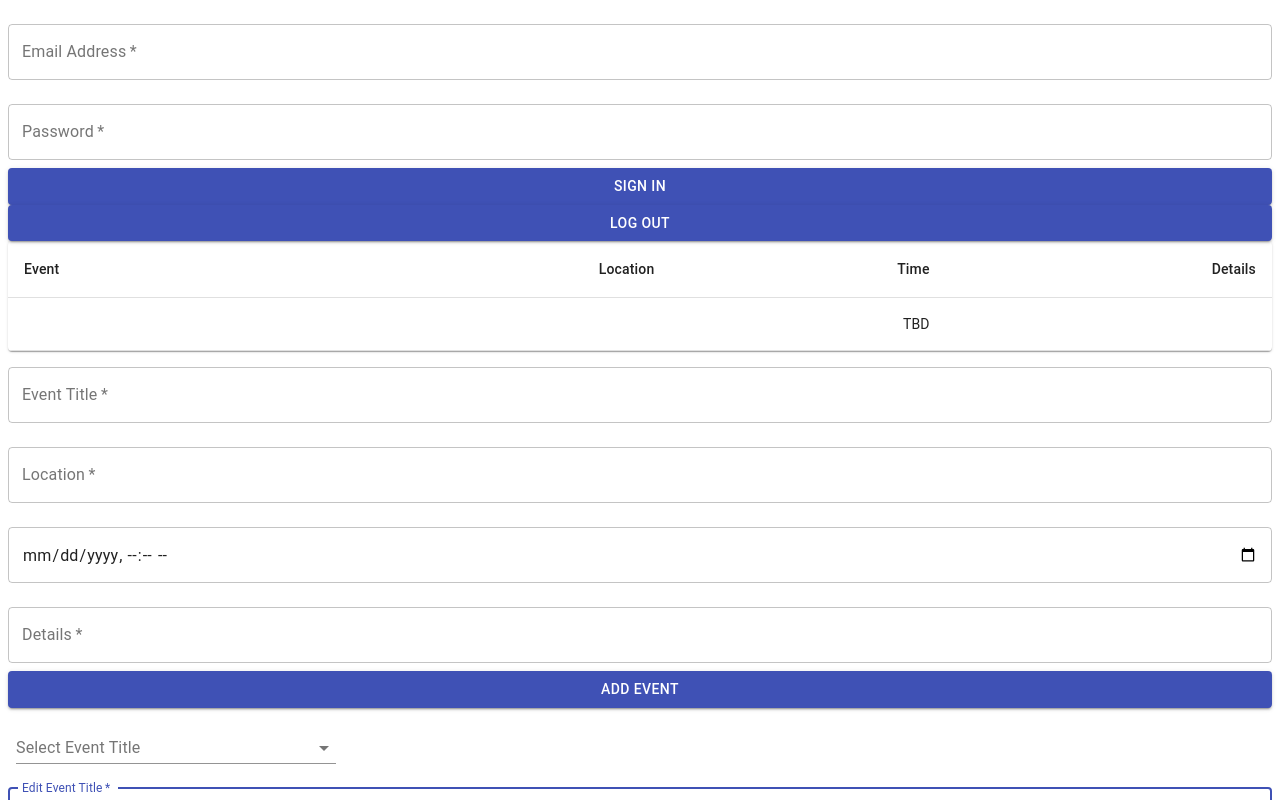
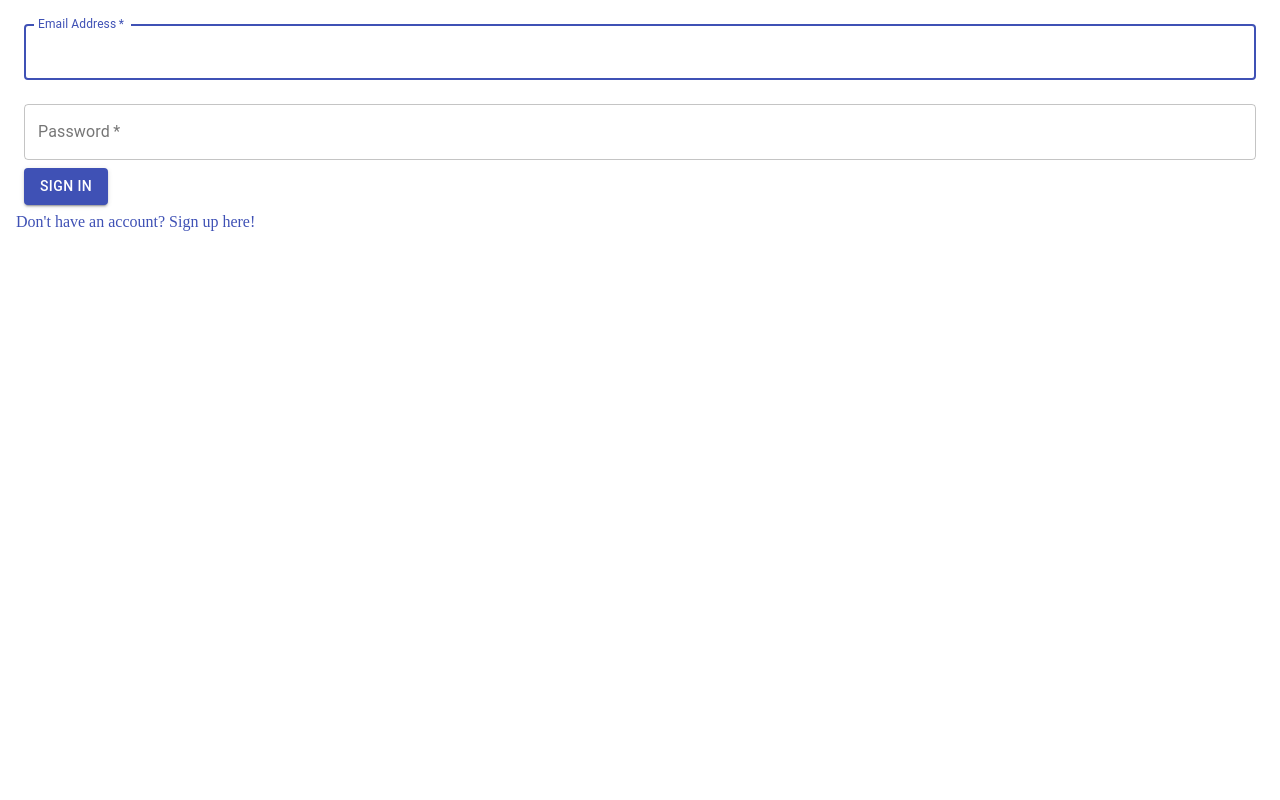
Before and after one commit to cwcraw/eventsv2-fe, a React (Create React App) app: page / in a window 1280 px wide. Shown: the top 800 px of the page. Built offline with nearby package versions, Linux system fonts and the light colour scheme.

Commit message:
Finished CRUD GUIs and added Signup

```diff
--- a/src/App.js
+++ b/src/App.js
@@ -1,19 +1,38 @@
 import React, { useState } from "react";
 import Login from "./pages/login";
-// import SignUp from "./pages/signup";
-// import Home from "./pages/home";
+import SignUp from "./pages/signup";
 import EventsDisplay from "./pages/events";
 import AddEventDisplay from "./pages/addEvent";
 import EditEventDisplay from "./pages/editEvent";
 import DeleteEventDisplay from "./pages/deleteEvent";
-// import Account from "./pages/account";
+import { makeStyles } from "@material-ui/core/styles";
 import { authMiddleWare } from "./util/auth";
 
 import axios from "axios";
+import { Link } from "@material-ui/core";
 axios.defaults.baseURL =
   "https://us-central1-eventsv2-3097d.cloudfunctions.net/api";
+
+  const useStyles = makeStyles((theme) => ({
+    app: {
+      margin: theme.spacing(1),
+      minWidth: 320,
+    },
+  }));
+
 export default function App() {
+  const classes = useStyles();
+
+  //First we will define all the states
+
+  const [renderState, updateRender] = useState("loggedOut");
+
   const [loginState, updateLogin] = useState({
+    email: "",
+    password: "",
+  });
+
+  const [signUpState, updateSignUp] = useState({
     email: "",
     password: "",
   });
@@ -36,11 +55,11 @@ export default function App() {
     eventlist: [],
   });
 
+  //Utility functions and state handlers
   function logoutHandler() {
     localStorage.removeItem("AuthToken");
+    handleRender("loggedOut");
   }
-
-
 
   function handleChangeHome(event) {
     updateHome(event);
@@ -66,12 +85,15 @@ export default function App() {
   }
 
   function handleChangeDeleteEvent(event) {
-    console.log(event.target.value)
-    updateDeleteEvent(event.target.value)
+    updateDeleteEvent(event.target.value);
   }
 
   function handleChangeEvents(event) {
     updateEventList(event);
+  }
+
+  function handleRender(state) {
+    updateRender(state);
   }
 
   function handleChangeLogin(event) {
@@ -79,11 +101,12 @@ export default function App() {
     updateObj[event.target.name] = event.target.value;
     updateLogin(updateObj);
   }
-  // function handleChangeSignUp(event) {
-  //   let updateObj = signUpState;
-  //   updateObj[event.target.name] = event.target.value;
-  //   updateSignUp(updateObj);
-  // }
+
+  function handleChangeSignUp(event) {
+    let updateObj = signUpState;
+    updateObj[event.target.name] = event.target.value;
+    updateSignUp(updateObj);
+  }
 
   function componentWillMountHome() {
     authMiddleWare();
@@ -132,6 +155,7 @@ export default function App() {
         localStorage.setItem("AuthToken", `Bearer ${response.data.token}`);
         componentWillMountHome();
         componentWillMountEvents();
+        handleRender("loggedIn");
       })
       .catch((error) => {});
   }
@@ -148,7 +172,7 @@ export default function App() {
       time: editEventState.time,
       note: editEventState.note,
     };
-    console.log(userData)
+    console.log(userData);
     axios
       .post("/event", userData)
       .then((response) => {
@@ -170,7 +194,7 @@ export default function App() {
       time: editEventState.time,
       note: editEventState.note,
     };
-    console.log(userData.eventId)
+    console.log(userData.eventId);
     axios
       .put(`/event/${userData.eventId}`, userData)
 
@@ -178,7 +202,7 @@ export default function App() {
         componentWillMountEvents();
       })
       .catch((error) => {
-        console.log(error)
+        console.log(error);
       });
   }
 
@@ -187,47 +211,64 @@ export default function App() {
     const authToken = localStorage.getItem("AuthToken");
     axios.defaults.headers.common = { Authorization: `${authToken}` };
     event.preventDefault();
-    console.log(deleteEventState)
+    console.log(deleteEventState);
     axios
       .delete(`/event/${deleteEventState}`)
       .then((response) => {
-        console.log("Mounting")
+        console.log("Mounting");
         componentWillMountEvents();
       })
       .catch((error) => {
-        console.log(error)
+        console.log(error);
       });
   }
 
-  // function handleSubmitSignUp(event) {
-  //   console.log("New User");
-  //   event.preventDefault();
-  //   const userData = {
-  //     email: signUpState.email,
-  //     password: signUpState.password,
-  //     confirmPassword: signUpState.confirmPassword,
-  //     username: signUpState.username,
-  //   };
-  //   console.log(userData);
-  //   axios
-  //     .post("/signup", userData)
-  //     .then((response) => {
-  //       localStorage.setItem("AuthToken", `Bearer ${response.data.token}`);
-  //       history.push("/");
-  //     })
-  //     .catch((error) => {});
-  // }
+  function handleSubmitSignUp(event) {
+    console.log("New User");
+    event.preventDefault();
+    const userData = {
+      email: signUpState.email,
+      password: signUpState.password,
+      confirmPassword: signUpState.confirmPassword,
+      username: signUpState.username,
+    };
+    axios
+      .post("/signup", userData)
+      .then((response) => {
+        localStorage.setItem("AuthToken", `Bearer ${response.data.token}`);
+        componentWillMountHome();
+        componentWillMountEvents();
+        updateRender("loggedIn");
+      })
+      .catch((error) => {});
+  }
 
+  if (renderState === "loggedOut") {
     return (
-    <div>
+      <div className={classes.app}>
         <Login
           logProp={loginState}
           handleChangeLogin={handleChangeLogin}
           handleChangeHome={handleChangeHome}
           handleSubmitLogin={handleSubmitLogin}
+        />
+        <Link
+          onClick={(e) => {
+            updateRender("signUp");
+          }}
+        >
+          Don't have an account? Sign up here!
+        </Link>
+      </div>
+    );
+  } else if (renderState === "loggedIn") {
+    return (
+      <div className={classes.app}>
+        <EventsDisplay
           logoutHandler={logoutHandler}
+          homeProp={homeState}
+          eventsProp={eventList}
         />
-      <EventsDisplay homeProp={homeState} eventsProp={eventList} />
         <AddEventDisplay
           handleChangeEditEvent={handleChangeEditEvent}
           handleSubmitAddEvent={handleSubmitAddEvent}
@@ -246,4 +287,52 @@ export default function App() {
         />
       </div>
     );
+  } else if (renderState === "signUp") {
+    return (
+      <div >
+        <SignUp
+          signProp={signUpState}
+          handleChangeSignUp={handleChangeSignUp}
+          handleSubmitSignUp={handleSubmitSignUp}
+        /> <br/>
+        <Link
+          onClick={(e) => {
+            updateRender("loggedOut");
+          }}
+        >
+          Already have an account? Log in here!
+        </Link>
+      </div>
+    );
   }
+
+  //   return (
+  //     <div>
+  //       <Login
+  //         renderState={"login"}
+  //         logProp={loginState}
+  //         handleChangeLogin={handleChangeLogin}
+  //         handleChangeHome={handleChangeHome}
+  //         handleSubmitLogin={handleSubmitLogin}
+  //         logoutHandler={logoutHandler}
+  //       />
+  //       <EventsDisplay homeProp={homeState} eventsProp={eventList} />
+  //       <AddEventDisplay
+  //         handleChangeEditEvent={handleChangeEditEvent}
+  //         handleSubmitAddEvent={handleSubmitAddEvent}
+  //       />
+  //       <EditEventDisplay
+  //         eventsProp={eventList}
+  //         editEventProp={editEventState}
+  //         handleChangeEditEvent={handleChangeEditEvent}
+  //         handleSubmitEditEvent={handleSubmitEditEvent}
+  //       />
+  //       <DeleteEventDisplay
+  //         eventsProp={eventList}
+  //         editEventProp={editEventState}
+  //         handleChangeDeleteEvent={handleChangeDeleteEvent}
+  //         handleSubmitDeleteEvent={handleSubmitDeleteEvent}
+  //       />
+  //     </div>
+  //   );
+}
--- a/src/pages/account.js
+++ b/src/pages/account.js
@@ -1,7 +1,6 @@
 import React from "react";
 
 export default function Account(props) {
-    console.log(props)
   return (
     <>
       <div>Welcome to your event tracker, {props.account.username}</div>
--- a/src/pages/addEvent.js
+++ b/src/pages/addEvent.js
@@ -5,6 +5,8 @@ import TextField from "@material-ui/core/TextField";
 export default function AddEvent(props) {
     return (
       <>
+                    <h2>Please add an event here</h2>
+
         <form>
           <TextField
             variant="outlined"
@@ -62,7 +64,6 @@ export default function AddEvent(props) {
           />
           <Button
             type="submit"
-            fullWidth
             variant="contained"
             color="primary"
             onClick={(e) => {
--- a/src/pages/deleteEvent.js
+++ b/src/pages/deleteEvent.js
@@ -16,12 +16,15 @@ const useStyles = makeStyles((theme) => ({
   },
 }));
 
+
+
 export default function DeleteEvent(props) {
     const classes = useStyles();
     let eventArray = props.eventsProp.events || [{id:'',event:' '}]
-
   return (
     <>
+              <h2>Please delete an event here</h2>
+
       <FormControl className={classes.formControl}>
         <InputLabel id="demo-simple-select-label">Select Event Title</InputLabel>
         <Select
@@ -39,7 +42,6 @@ export default function DeleteEvent(props) {
       <form>
         <Button
           type="delete"
-          fullWidth
           variant="contained"
           color="primary"
           onClick={(e) => {
--- a/src/pages/editEvent.js
+++ b/src/pages/editEvent.js
@@ -22,12 +22,12 @@ export default function AddEvent(props) {
     let eventArray = props.eventsProp.events || [{id:'',event:' '}]
   return (
     <>
+          <h2>Please edit your events here</h2>
+
       <FormControl className={classes.formControl}>
         <InputLabel id="demo-simple-select-label">Select Event Title</InputLabel>
         <Select
-          labelId="demo-simple-select-label"
           name="eventId"
-          id="demo-simple-select"
           value={props.editEventProp.id}
           onChange={(e) => {props.handleChangeEditEvent(e)}}
         >
@@ -69,7 +69,7 @@ export default function AddEvent(props) {
           margin="normal"
           required
           fullWidth
-          name="Date and Time"
+          name="time"
           type="Datetime-local"
           id="editTime"
           autoComplete="Date"
@@ -93,7 +93,6 @@ export default function AddEvent(props) {
         />
         <Button
           type="submit"
-          fullWidth
           variant="contained"
           color="primary"
           onClick={(e) => {
--- a/src/pages/events.js
+++ b/src/pages/events.js
@@ -1,12 +1,14 @@
 import React from "react";
-import { makeStyles } from '@material-ui/core/styles';
-import Table from '@material-ui/core/Table';
-import TableBody from '@material-ui/core/TableBody';
-import TableCell from '@material-ui/core/TableCell';
-import TableContainer from '@material-ui/core/TableContainer';
-import TableHead from '@material-ui/core/TableHead';
-import TableRow from '@material-ui/core/TableRow';
-import Paper from '@material-ui/core/Paper';
+import { makeStyles } from "@material-ui/core/styles";
+import Table from "@material-ui/core/Table";
+import TableBody from "@material-ui/core/TableBody";
+import TableCell from "@material-ui/core/TableCell";
+import TableContainer from "@material-ui/core/TableContainer";
+import TableHead from "@material-ui/core/TableHead";
+import TableRow from "@material-ui/core/TableRow";
+import Paper from "@material-ui/core/Paper";
+import Button from "@material-ui/core/Button";
+
 
 const useStyles = makeStyles({
   table: {
@@ -14,14 +16,28 @@ const useStyles = makeStyles({
   },
 });
 
-
-export default function EventDisplay(props) {
+export default function EventsDisplay(props) {
   const classes = useStyles();
-  let eventArray = props.eventsProp.events || [{event:''}]
-  return <div>
-      {props.homeProp.email}
-      {props.homeProp.username}
-
+  let eventArray = props.eventsProp.events || [{ event: "" }];
+  console.log(eventArray);
+  return (
+    <div>
+      <h1>
+      Welcome, {props.homeProp.username}, to your Events Page
+      </h1>
+      <Button
+          type="submit"
+          variant="contained"
+          color="primary"
+          // className={classes.submit}
+          className=".submit"
+          onClick={(e) => {
+            props.logoutHandler(e);
+          }}
+          // disabled={loading || !props.logProps.email || !props.logProps.password}
+        >
+          Log Out
+        </Button>
       <TableContainer component={Paper}>
         <Table className={classes.table} aria-label="simple table">
           <TableHead>
@@ -39,12 +55,13 @@ export default function EventDisplay(props) {
                   {row.event}
                 </TableCell>
                 <TableCell align="right">{row.location}</TableCell>
-              <TableCell align="right">TBD</TableCell>
+                <TableCell align="right">{row.time}</TableCell>
                 <TableCell align="right">{row.note}</TableCell>
               </TableRow>
             ))}
           </TableBody>
         </Table>
       </TableContainer>
-      </div>;
+    </div>
+  );
 }
--- a/src/pages/login.js
+++ b/src/pages/login.js
@@ -1,12 +1,20 @@
 import React from "react";
 import Button from "@material-ui/core/Button";
 import TextField from "@material-ui/core/TextField";
-// import Link from "@material-ui/core/Link";
+import { makeStyles } from "@material-ui/core/styles";
 
+const useStyles = makeStyles((theme) => ({
+  formControl: {
+    margin: theme.spacing(1),
+    minWidth: 320,
+  },
+}));
 export default function Login(props) {
+  const classes = useStyles();
+
   return (
     <>
-      <form>
+      <form className={classes.formControl}>
         <TextField
           variant="outlined"
           margin="normal"
@@ -41,7 +49,6 @@ export default function Login(props) {
         />
         <Button
           type="submit"
-          fullWidth
           variant="contained"
           color="primary"
           // className={classes.submit}
@@ -53,20 +60,6 @@ export default function Login(props) {
         >
           Sign In
         </Button>
-        <Button
-          type="submit"
-          fullWidth
-          variant="contained"
-          color="primary"
-          // className={classes.submit}
-          className=".submit"
-          onClick={(e) => {
-            props.logoutHandler(e);
-          }}
-          // disabled={loading || !props.logProps.email || !props.logProps.password}
-        >
-          Log Out
-        </Button>
 
         {/* <Link href="signup" variant="body2">
           {"Don't have an account? Sign Up"}
--- a/src/pages/signup.js
+++ b/src/pages/signup.js
@@ -1,13 +1,25 @@
 import React from "react";
 import Button from "@material-ui/core/Button";
 import TextField from "@material-ui/core/TextField";
-// import Link from "@material-ui/core/Link";
+import { makeStyles } from "@material-ui/core/styles";
 
-// import axios from "axios";
+const useStyles = makeStyles((theme) => ({
+  formControl: {
+    margin: theme.spacing(1),
+    minWidth: 320,
+  },
+  selectEmpty: {
+    marginTop: theme.spacing(2),
+  },
+}));
 
 export default function SignUp(props) {
+  const classes = useStyles();
+
   return (
     <>
+    <div className={classes.formControl}>
+      <form  className={classes.formControl}>
       <TextField
         variant="outlined"
         required
@@ -58,9 +70,9 @@ export default function SignUp(props) {
           props.handleChangeSignUp(e);
         }}
       />
+      </form>
       <Button
         type="submit"
-        fullWidth
         variant="contained"
         color="primary"
         onClick={(e) => {
@@ -69,6 +81,7 @@ export default function SignUp(props) {
       >
         Sign Up
       </Button>
+      </div>
     </>
   );
 }
```
Also changed, not shown: src/pages/home.js (+1 -6 lines). Lines whose indentation alone changed are shown as unchanged.
